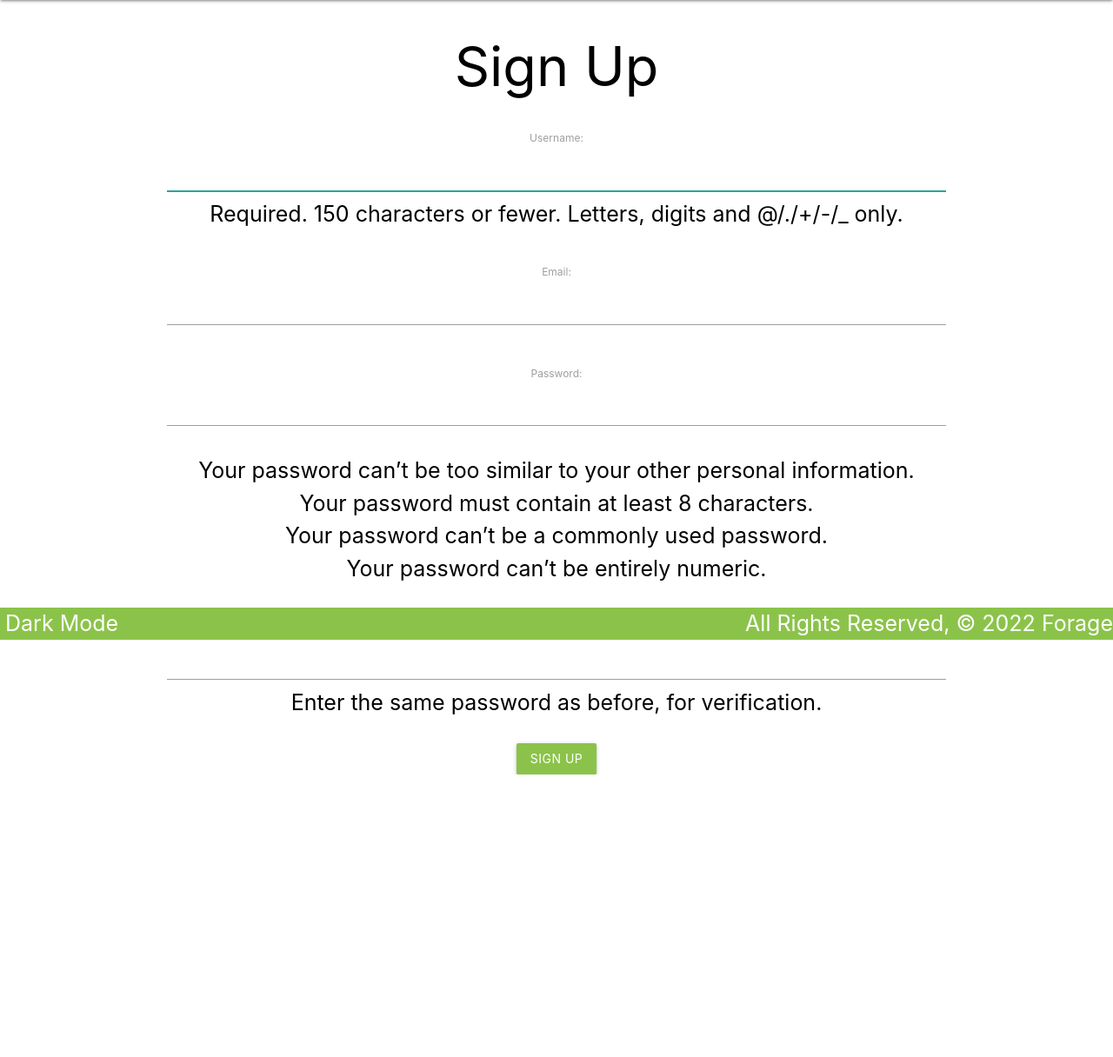
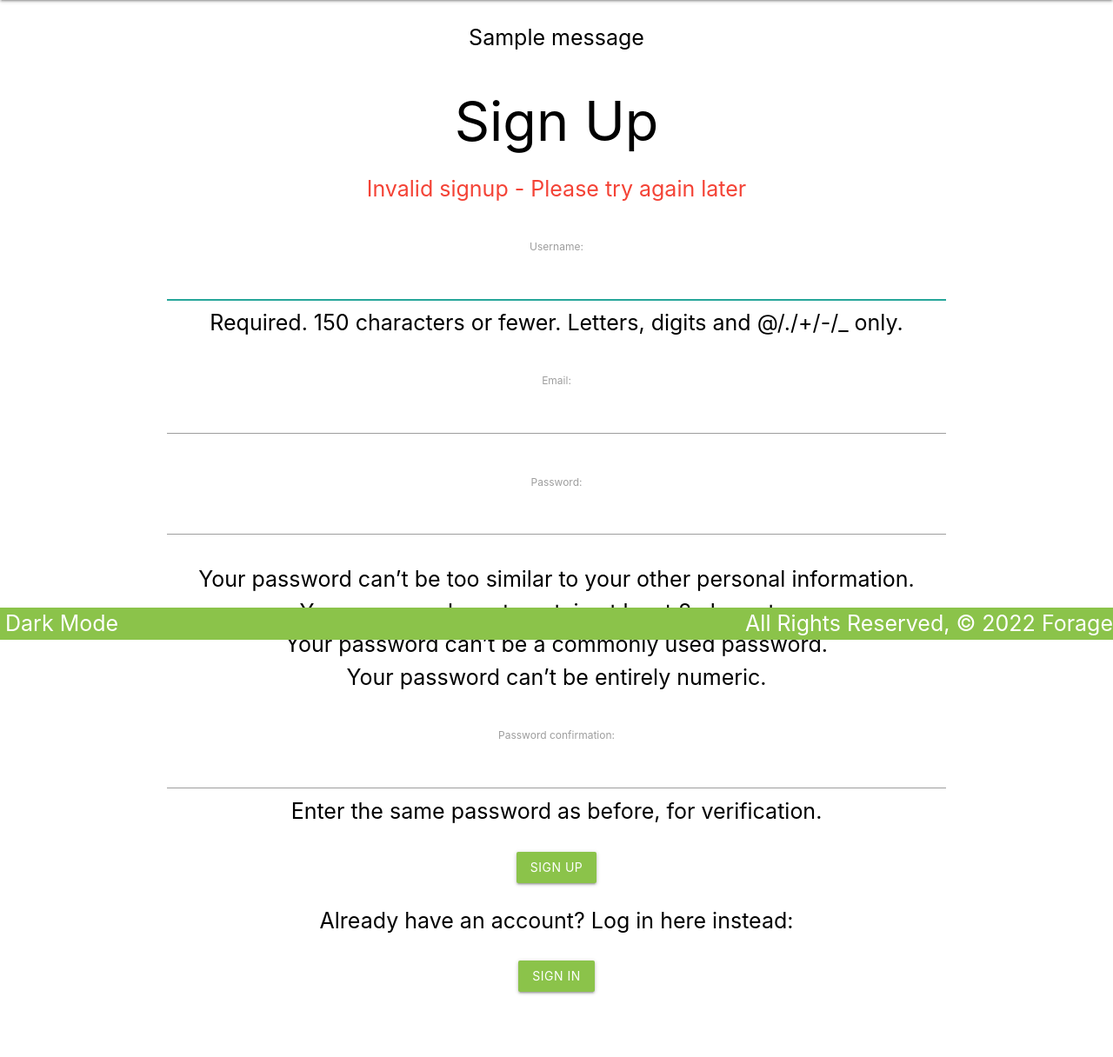
Before and after one commit to hphilpotts/Forage-Project-3-General-Assembly-SEI-66, a Django app: page /accounts/signup/ in a window 1280 px wide. Shown: the part 64-1280 px from the top of the page at 87% size. Before the commit the page ends 955 px from the top, so only its background shows below. Run offline with Django 4.2, Linux system fonts and the light colour scheme; tables that the repository leaves empty hold one stand-in row (values such as "Sample post"); one stand-in notice (Sample message) is shown.

Commit message:
Messages functionalty added, requirements.txt added.

```diff
--- a/main_app/templates/base.html
+++ b/main_app/templates/base.html
@@ -54,8 +54,20 @@
         </nav>
     </header>
     <main class="container">
+
+        <!-- User messages: -->
+        {% if messages %}
+        <ul class="messages">
+            {% for message in messages %}
+            <li {% if message.tags %} class="{{ message.tags }}"{% endif %}>{{ message }}</li>
+            {% endfor %}
+        </ul>
+        {% endif %}
+
         {% block content %}
+        <!-- Templates drop into here -->
         {% endblock %}
+
     </main>
     <footer class="page-footer light-green">
         <div class="left"> <span class="butback"><button class='button' onclick="myFunction()">Dark Mode</button> </span></div>
--- a/main_app/templates/registration/signup.html
+++ b/main_app/templates/registration/signup.html
@@ -17,4 +17,7 @@
 
 </form>
 
+<p class="">Already have an account? Log in here instead:</p>
+<button href="{% url 'login' %}" class="btn">Sign In</button><br><br><br>
+
 {% endblock %}
--- a/main_app/views.py
+++ b/main_app/views.py
@@ -1,7 +1,9 @@
 from http.client import HTTPResponse
-import profile
 from django.shortcuts import render, redirect
 
+# User messages, emails to user:
+from django.contrib import messages
+from django.core.mail import send_mail, BadHeaderError # * can be used as 'contact us' form, if required
 
 from .models import Image, Board
 from .forms import ImageForm, UpdateProfileForm, UpdateUserForm, UserSignupForm
@@ -9,13 +11,13 @@ from .forms import ImageForm, UpdateProfileForm, UpdateUserForm, UserSignupForm
 from django.views.generic.edit import CreateView, UpdateView, DeleteView
 from django.http import HttpResponseRedirect
 from django.contrib.auth import login
-from django.contrib.auth.forms import UserCreationForm
+from django.contrib.auth.forms import UserCreationForm # ? still needed ?
 
 from main_app.models import Board, User, Profile
 
 # Authorization imports:
 from django.contrib.auth.decorators import login_required, user_passes_test
-from django.contrib.admin.views.decorators import staff_member_required
+from django.contrib.admin.views.decorators import staff_member_required # ! required before deployment
 from django.contrib.auth.mixins import LoginRequiredMixin
 
 # Create your views here.
@@ -137,15 +139,16 @@ def profile_confirm_delete(request, user_id):
 
 # Signup:
 def signup(request):
-    error_message = ""
+    error_message = "Invalid signup - Please try again later"
     if request.method == "POST":
         form = UserSignupForm(request.POST)
         if form.is_valid():
             user = form.save()
             login(request, user)
+            messages.success(request, "Sign up successful! Add more details in your User Profile page.")
             return redirect('profile_detail', user_id = user.id) # change this once index or profile is added
         else:
-            error_message = "Invalid signup - Please try again later"
+            messages.error(request, error_message)
     form = UserSignupForm()
     context = {'form': form, 'error_message': error_message }
     return render(request, 'registration/signup.html', context)
--- a/project03/settings.py
+++ b/project03/settings.py
@@ -14,6 +14,9 @@ from pathlib import Path
 from pathlib import Path
 from dotenv import load_dotenv
 import os
+
+# Sending email
+from django.core.mail import send_mail
 
 load_dotenv()
 
@@ -138,3 +141,5 @@ MEDIA_URL = '/media/'
 # https://docs.djangoproject.com/en/4.1/ref/settings/#default-auto-field
 
 DEFAULT_AUTO_FIELD = 'django.db.models.BigAutoField'
+
+# Emailing Users
--- /dev/null
+++ b/requirements.txt
@@ -0,0 +1,6 @@
+# This is a list of required Python3 Libraries for this project:
+    # * run `pip3 install <library>` for Mac
+    # * run `pip install <library>` for Windows
+django
+pillow
+six
```
Also changed, not shown: main_app/tokens.py (added, +11 -0 lines).
